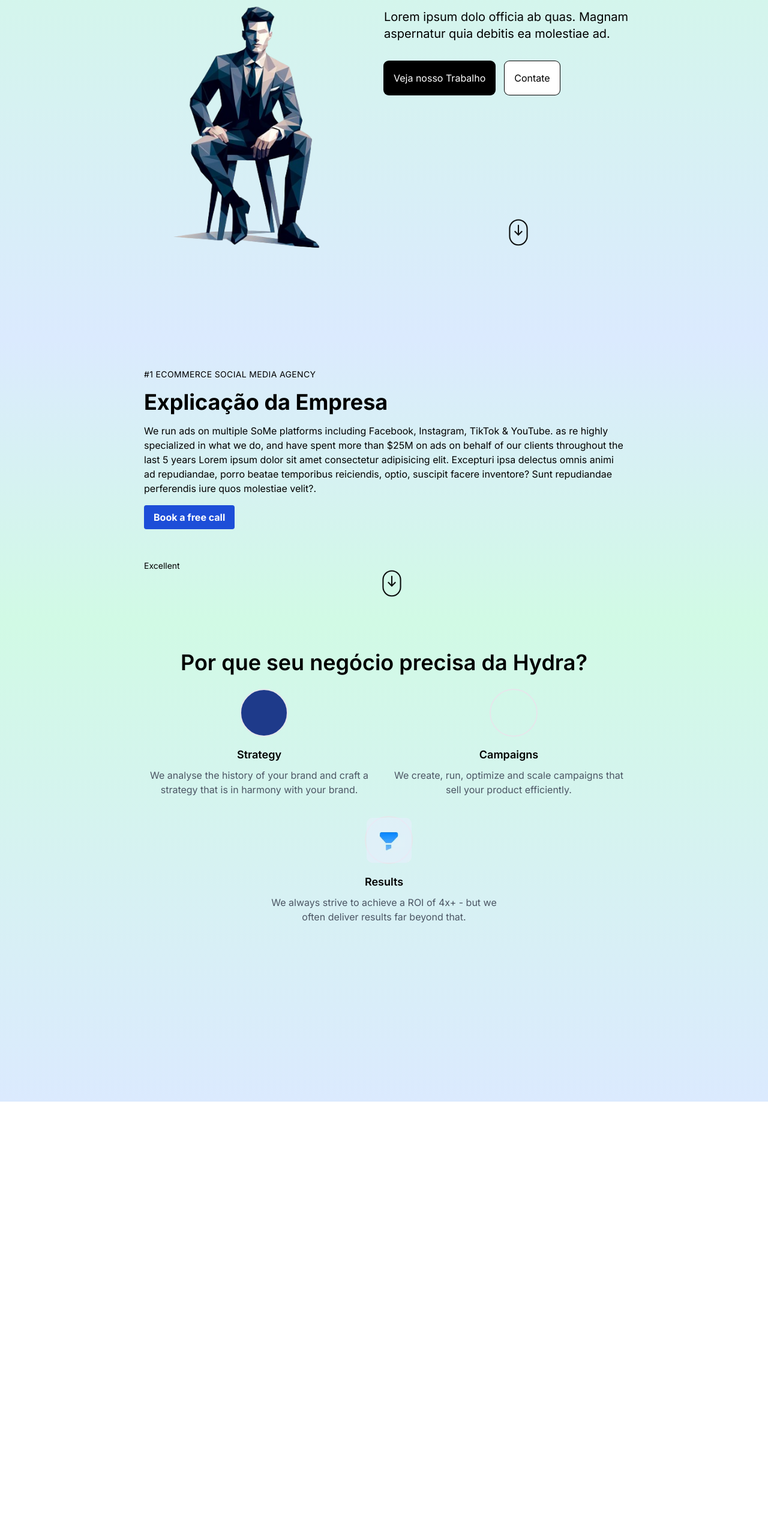
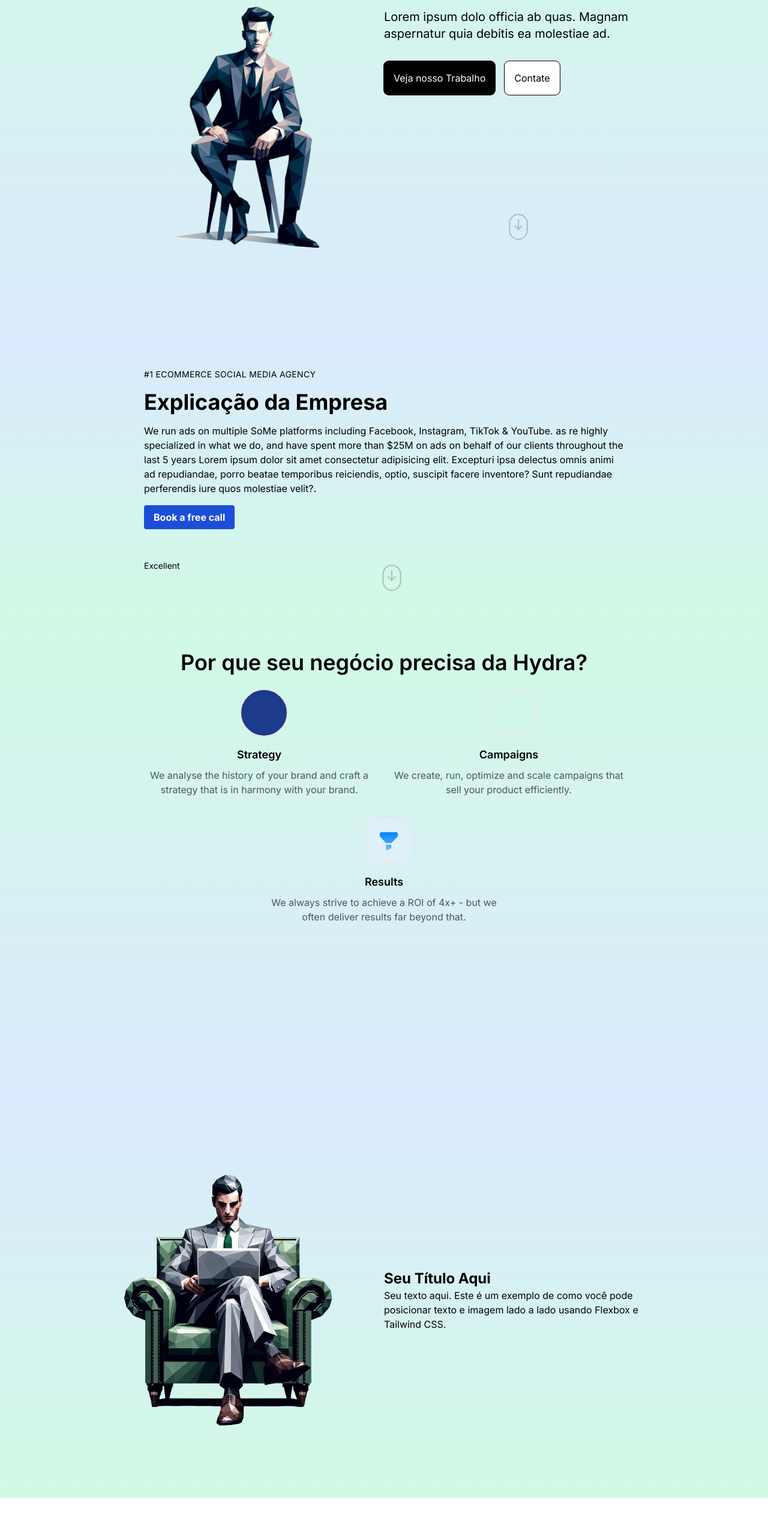
Before and after one commit to MAGJR/Agency, a Next.js app: page / in a window 1280 px wide. Shown: the part 234-2769 px from the top of the page at 60% size. Before the commit the page ends 800 px from the top, so only its background shows below. Built offline with nearby package versions, Linux system fonts and the light colour scheme.

Commit message:
Sections Home

```diff
--- /dev/null
+++ b/app/components/Section Services/index.tsx
@@ -0,0 +1,60 @@
+"use client"
+
+import { motion } from 'framer-motion'
+
+
+
+
+export function SectionServices () {
+    return (
+       <div className='
+       h-full
+       mt-10 px-4 sm:px-8 md:px-12 lg:px-20 xl:px-48'>
+        <div className="container mx-auto px-4">
+        <div className="grid md:grid-cols-3 gap-8">
+
+      {/* CARD 1*/}
+      <motion.div
+      whileHover={{scale: 1.05}}
+      transition={{type: "spring", stiffness: 300}}
+      className=
+      "bg-gradient-to-bl from-blue-100 to-emerald-50 rounded-lg p-6"
+      >
+        <div
+
+        className="flex items-center mb-4">
+          <img src="path_to_your_web_icon" alt="Web Sites" className="h-8 w-8" />
+          <h3 className="text-xl font-semibold ml-3">Web Sites</h3>
+        </div>
+        <p>Desenvolvemos sites modernos e funcionais que proporcionam uma experiência de navegação intuitiva e envolvente para seus visitantes...</p>
+      </motion.div>
+
+     {/* CARD 2 */}
+      <motion.div
+      whileHover={{scale: 1.05}}
+      transition={{type: "spring", stiffness: 300}}
+      className="bg-gradient-to-bl from-blue-100 to-emerald-50 rounded-lg p-6">
+        <div className="flex items-center mb-4">
+          <img src="path_to_your_marketing_icon" alt="Marketing One Off" className="h-8 w-8" />
+          <h3 className="text-xl font-semibold ml-3">Marketing One Off</h3>
+        </div>
+        <p>Oferecemos soluções completas de marketing digital, incluindo estratégias online e offline...</p>
+      </motion.div>
+
+      {/* CARD 3 */}
+      <motion.div
+      whileHover={{scale: 1.05}}
+      transition={{type: "spring", stiffness: 300}}
+      className="bg-gradient-to-bl from-blue-100 to-emerald-50 rounded-lg p-6">
+        <div className="flex items-center mb-4">
+          <img src="path_to_your_social_media_icon" alt="Social Media" className="h-8 w-8" />
+          <h3 className="text-xl font-semibold ml-3">Social Media</h3>
+        </div>
+        <p>As mídias sociais são ferramentas importantes para aumentar a visibilidade da sua marca e se comunicar com seus clientes...</p>
+      </motion.div>
+    </div>
+  </div>
+       </div>
+      );
+
+}
--- a/app/components/SectionFilosofia/index.tsx
+++ b/app/components/SectionFilosofia/index.tsx
@@ -6,7 +6,7 @@ import funilImg from "../../../public/funil.webp"
 export function SectionFilosofia() {
     return (
         <div className="
-        h-screen w-screen
+        h-screen
         bg-gradient-to-b text-black  from-emerald-100 to-blue-100
         px-4 sm:px-8 md:px-12 overflow-x-hidden lg:px-20 xl:px-48 text-center
         "
--- a/app/components/SectionHome/index.tsx
+++ b/app/components/SectionHome/index.tsx
@@ -1,9 +1,9 @@
 import { motion, useInView } from 'framer-motion'
 import { useRef } from 'react'
 
-
 export function SectionHome () {
     const containerRef = useRef<HTMLDivElement>(null)
+
     const descriptionRef = useRef<HTMLDivElement>(null)
     const isDescriptionRefInView = useInView(descriptionRef, {margin:"-20px"})
 
@@ -49,7 +49,7 @@ export function SectionHome () {
         <div className="flex items-center mt-4">
           <p className="text-sm mr-2">Excellent</p>
           <div className="flex lg:ml-80 mt-10">
-            {/* Stars go here, repeating 5 times for 5 stars */}
+            {/* */}
             <motion.svg
               initial={{ opacity: 0.2, y: 0 }}
               animate={{ opacity: 1, y: "10px" }}
@@ -79,12 +79,7 @@ export function SectionHome () {
       </motion.div>
 
       {/* Image container */}
-      <div className="  ">
 
-        <div className="relative h-full">
-
-        </div>
-      </div>
     </div>
     )
 }
--- /dev/null
+++ b/app/components/SectionHydra/index.tsx
@@ -0,0 +1,56 @@
+import { useInView } from "framer-motion";
+import Image from "next/image";
+import { useRef } from "react";
+import {motion} from 'framer-motion'
+import hydrImg from '../../../public/hydra.png'
+
+
+export function SectionHydra () {
+    const containerRef = useRef<HTMLDivElement>(null)
+
+    const descriptionRef = useRef<HTMLDivElement>(null)
+    const isDescriptionRefInView = useInView(descriptionRef, {margin:"-100px"})
+
+    return (
+        <div
+        className="
+
+        bg-gradient-to-b text-black from-blue-100 to-emerald-100
+        flex flex-row
+        items-center justify-center
+        px-4 sm:px-8 md:px-12 lg:px-20 xl:px-48 "
+        ref={containerRef}
+        >
+          {/* Container da imagem */}
+          <motion.div
+          className="flex-1 h-1/2 lg:h-full lg:w-1/2 relative"
+          ref={descriptionRef}
+          >
+            <Image
+              src={hydrImg}
+              alt="Descrição da Imagem"
+              className=""
+              objectFit="cover" // Ajusta a imagem ao container
+            />
+          </motion.div>
+
+          {/* Container do texto */}
+          <div className="flex-1">
+            <motion.h1
+            initial={{opacity:0}}
+            animate={isDescriptionRefInView ? {x:0, opacity:1} : {}}
+            transition={{delay:0.5}}
+            className="text-2xl font-bold ">Seu Título Aqui
+            </motion.h1>
+            <motion.p
+            initial={{opacity:0}}
+            animate={isDescriptionRefInView ? {x:0, opacity:1} : {}}
+            transition={{delay:0.6}}
+            className="">
+              Seu texto aqui. Este é um exemplo de como você pode posicionar texto e
+              imagem lado a lado usando Flexbox e Tailwind CSS.
+            </motion.p>
+          </div>
+        </div>
+      );
+    }
--- a/app/components/transitionProvider/index.tsx
+++ b/app/components/transitionProvider/index.tsx
@@ -1,9 +1,10 @@
 "use client"
-
 import { AnimatePresence} from "framer-motion"
 import {motion} from 'framer-motion'
+
 import { NavBar } from "../Navbar"
 import { usePathname } from "next/navigation"
+
 import React from "react"
 
 type TransitionProviderProps = {
--- a/app/page.tsx
+++ b/app/page.tsx
@@ -5,12 +5,14 @@ import HomeImg from '../public/Home.png'
 import {motion} from 'framer-motion'
 import { SectionHome } from "./components/SectionHome";
 import { SectionFilosofia } from "./components/SectionFilosofia";
+import { SectionHydra } from "./components/SectionHydra";
+import { SectionServices } from "./components/Section Services";
 export default function Home() {
 
 
   return (
     <motion.div
-    className="h-full  "
+    className="h-full"
     initial={{y:"-200vh"}}
     animate={{y:"0%"}}
     transition={{duration:1}}>
@@ -33,7 +35,7 @@ export default function Home() {
     <button className="p-4 rounded-lg ring-1 ring-black bg-white text-black">Contate</button>
    </div>
 
-   <div className="h-screen w-screen flex items-center justify-center gap-60">
+   <div className="h-screen w-screen flex items-center justify-center ">
    <motion.svg
               initial={{ opacity: 0.2, y: 0 }}
               animate={{ opacity: 1, y: "10px" }}
@@ -62,6 +64,8 @@ export default function Home() {
 
    <SectionHome />
    <SectionFilosofia />
+   <SectionHydra />
+   <SectionServices />
     </motion.div>
   );
 }
--- a/app/servicos/page.tsx
+++ b/app/servicos/page.tsx
@@ -1,9 +1,9 @@
 "use client"
+import {motion, useScroll, useTransform} from 'framer-motion'
+import { useRef } from 'react'
 
-import {motion, useScroll, useTransform} from 'framer-motion'
 import Image from 'next/image';
 import Link from 'next/link';
-import { useRef } from 'react'
 
 const items = [
     {
--- a/tailwind.config.ts
+++ b/tailwind.config.ts
@@ -18,15 +18,8 @@ const config: Config = {
         greenHydra: '#008751'
       }
     },
-    keyframes: {
-      marquee: {
-          '0%': { transform: 'translateX(100%)' },
-          '100%': { transform: 'translateX(-100%)' },
-      },
-    },
-    animation: {
-      marquee: 'marque 10s linear infinite'
-    }
+
+
   },
   plugins: [],
 };
```
Also changed, not shown: public/hydra.png (added).
